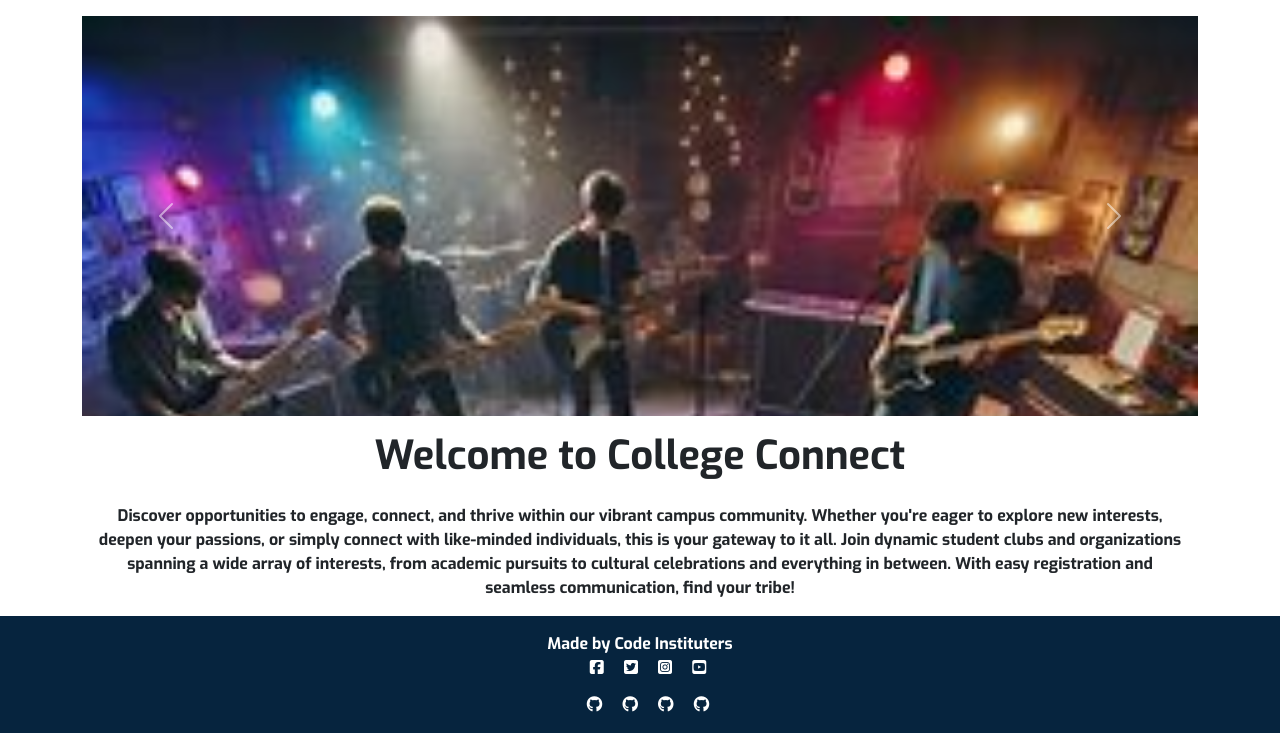
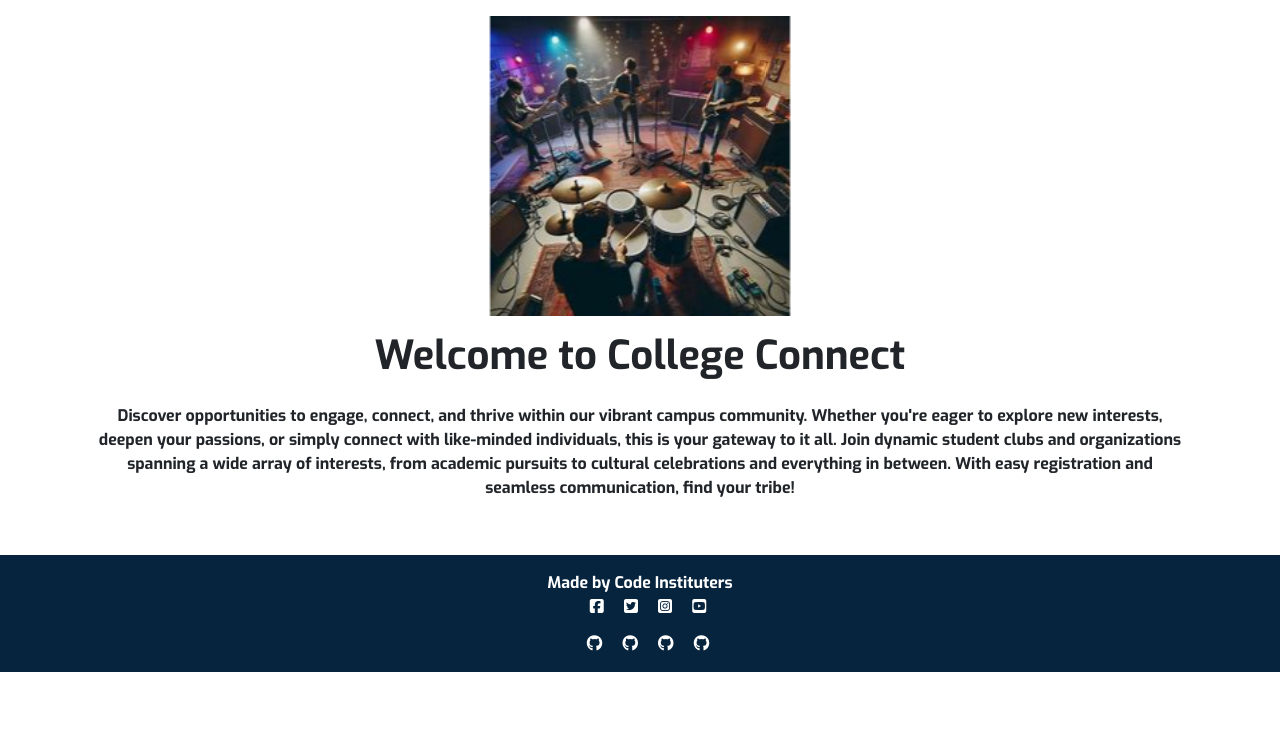
Before and after one commit to Karlsberg62/Hackathon-3, a Django app: page / in a window 1280 px wide. Shown: the part 128-861 px from the top of the page. After the commit the page ends 800 px from the top, so only its background shows below. Run offline with Django 4.2, Linux system fonts and the light colour scheme; some libraries are stand-ins or nearby versions.

Commit message:
FIX: Carousel img fit

```diff
--- a/hackathon3/templates/hackathon3/index.html
+++ b/hackathon3/templates/hackathon3/index.html
@@ -3,7 +3,7 @@
 
 {% block content %}
 <div class="container pt-3">
-    <div id="carouselExample" class="carousel slide" data-bs-ride="carousel">
+    <div id="carousel" class="carousel slide" data-bs-ride="carousel">
         <div class="carousel-inner">
             <div class="carousel-item active">
                 <img src="static/media/images/home-arts.png" class="d-block w-100" alt="...">
@@ -19,21 +19,15 @@
             </div>
 
         </div>
-        <button class="carousel-control-prev" type="button" data-bs-target="#carouselExample" data-bs-slide="prev">
-            <span class="carousel-control-prev-icon" aria-hidden="true"></span>
-            <span class="visually-hidden">Previous</span>
-        </button>
-        <button class="carousel-control-next" type="button" data-bs-target="#carouselExample" data-bs-slide="next">
-            <span class="carousel-control-next-icon" aria-hidden="true"></span>
-            <span class="visually-hidden">Next</span>
-        </button>
-    </div>
         <div class="container text-center pt-3">
             <h1>Welcome to College Connect</h1>
-    <p class="pt-3"> Discover opportunities to engage, connect, and thrive within our vibrant campus community. Whether you're eager
-        to explore new interests, deepen your passions, or simply connect with like-minded individuals, this is your
+            <p class="pt-3"> Discover opportunities to engage, connect, and thrive within our vibrant campus community.
+                Whether you're eager
+                to explore new interests, deepen your passions, or simply connect with like-minded individuals, this is
+                your
                 gateway to it all. Join dynamic student clubs and organizations spanning a wide array of interests, from
-        academic pursuits to cultural celebrations and everything in between. With easy registration and seamless
+                academic pursuits to cultural celebrations and everything in between. With easy registration and
+                seamless
                 communication, find your tribe!</p>
         </div>
     </div>
--- a/static/css/style.css
+++ b/static/css/style.css
@@ -1,4 +1,5 @@
 @import url('https://fonts.googleapis.com/css2?family=Berkshire+Swash&family=Exo:wght@700&family=Roboto:ital,wght@0,100;0,300;0,400;0,700;0,900;1,100;1,300;1,500;1,700;1,900&display=swap');
+
 /* FONT */
 .exo-title-bold {
     font-family: "Exo", sans-serif;
@@ -53,13 +54,13 @@ p {
 
 /* Carousel Items/Images */
 .carousel .carousel-item {
-    height: 400px;
+    height: 300px;
 }
 
 .carousel-item img {
     position: absolute;
-    object-fit: cover;
+    object-fit: contain;
     top: 0;
     left: 0;
-    min-height: 400px;
+    max-height: 300px;
 }
```
Lines whose indentation alone changed are shown as unchanged.
